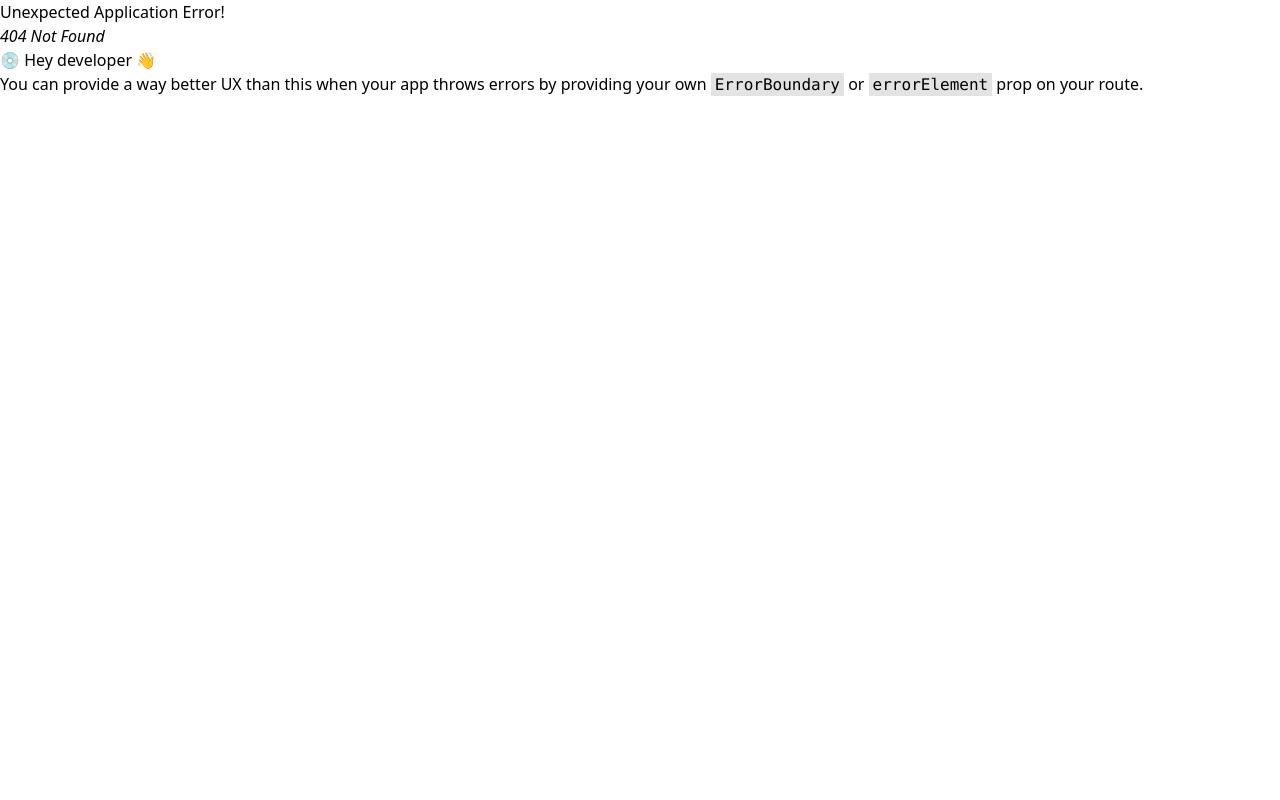
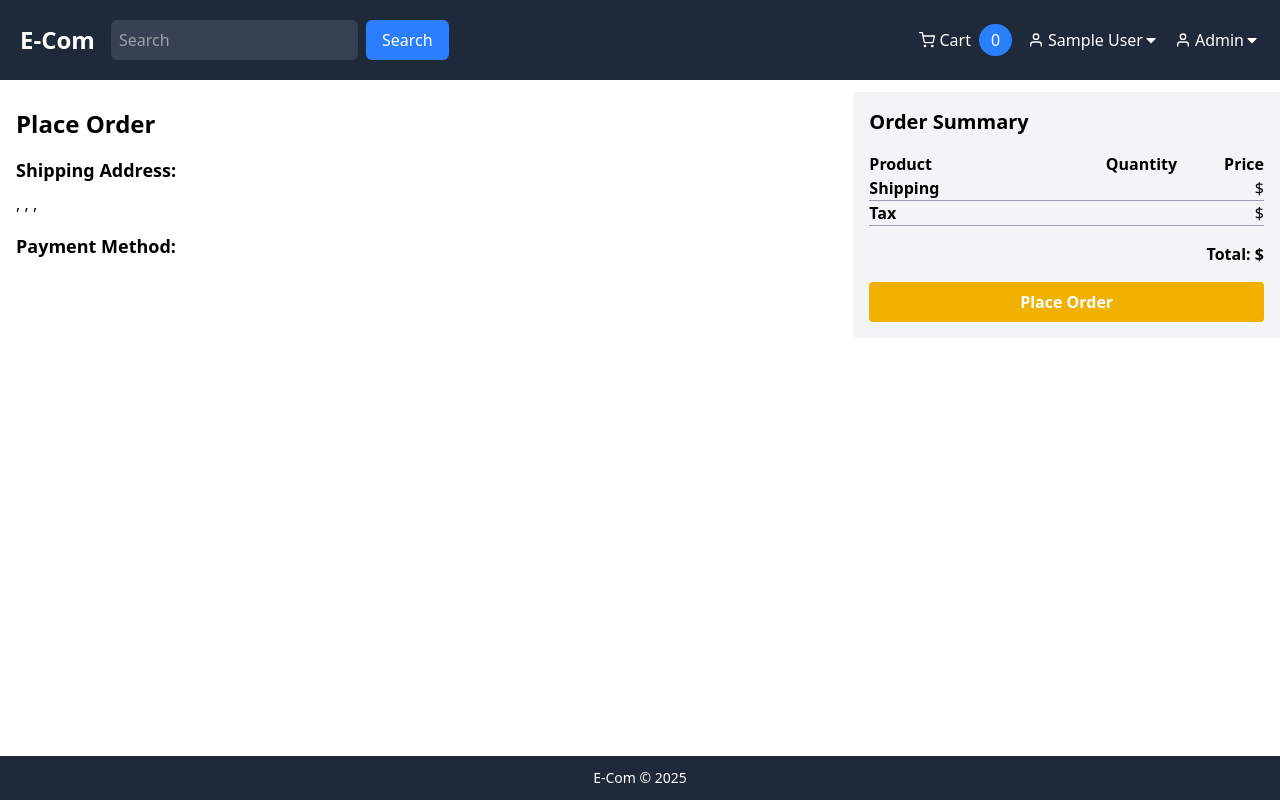
Before and after one commit to PraveenUppar/MERN-E-Com, a React app in the folder frontend/: page /place-order in a window 1280 px wide. Before the commit this address had no page. Built offline with nearby package versions, Linux system fonts and the light colour scheme; sample sign-in values are in the browser's storage; the HTML template or start-up script is replaced by a standard one.

Commit message:
place order page

```diff
--- a/frontend/src/main.jsx
+++ b/frontend/src/main.jsx
@@ -19,6 +19,7 @@ import RegisterPage from "./pages/RegisterPage.jsx";
 import ShippingPage from "./pages/ShippingPage.jsx";
 import PaymentPage from "./pages/PaymentPage.jsx";
 import PrivateRoute from "./components/PrivateRoute.jsx";
+import PlaceOrderPage from "./pages/PlaceOrderPage.jsx";
 import store from "./store.js";
 
 const router = createBrowserRouter(
@@ -30,14 +31,13 @@ const router = createBrowserRouter(
       <Route path="/login" element={<LoginPage />} />
       <Route path="/reset-password/:resetToken" element={<ResetPassword />} />
       <Route path="/register" element={<RegisterPage />} />
-
       <Route path="" element={<PrivateRoute />}>
         <Route path="/shipping" element={<ShippingPage />} />
         <Route path="/payment" element={<PaymentPage />} />
-        {/* <Route path="/place-order" element={<PlaceOrderScreen />} />
-        <Route path="/order/:id" element={<OrderScreen />} />
-        <Route path="/profile" element={<ProfileScreen />} />
-        <Route path="/success-screen" element={<SuccessScreen />} /> */}
+        <Route path="/place-order" element={<PlaceOrderPage />} />
+        {/* <Route path="/order/:id" element={<OrderScreen />} /> */}
+        {/* <Route path="/profile" element={<ProfileScreen />} /> */}
+        {/* <Route path="/success-screen" element={<SuccessScreen />} /> */}
       </Route>
     </Route>
   )
--- /dev/null
+++ b/frontend/src/pages/PlaceOrderPage.jsx
@@ -0,0 +1,107 @@
+import React from "react";
+import { useCreateOrderMutation } from "../slices/orderApiSlice";
+import { useDispatch, useSelector } from "react-redux";
+import { useNavigate } from "react-router-dom";
+import { toast } from "react-toastify";
+import Spinner from "../components/Spinner";
+import { clearCartItems } from "../slices/cartSlice";
+
+export default function PlaceOrderScreen() {
+  const navigate = useNavigate();
+  const dispatch = useDispatch();
+
+  const cart = useSelector((state) => state.cart);
+
+  const {
+    cartItems,
+    shippingAddress: { address, city, postalCode, country },
+    paymentMethod,
+    itemsPrice,
+    shippingPrice,
+    taxPrice,
+    totalPrice,
+  } = cart;
+
+  const [createOrder, { isLoading }] = useCreateOrderMutation();
+
+  const handlePlaceOrder = async () => {
+    try {
+      const res = await createOrder({
+        orderItems: cartItems,
+        shippingAddress: { address, city, postalCode, country },
+        paymentMethod,
+        itemsPrice,
+        shippingPrice,
+        taxPrice,
+        totalPrice,
+      }).unwrap();
+      dispatch(clearCartItems());
+      toast.success("Order Placed!");
+      navigate(`/order/${res._id}`);
+    } catch (err) {
+      toast.error(err?.data?.message || err.error);
+    }
+  };
+
+  return (
+    <div className="flex flex-col md:flex-row justify-center items-start">
+      <div className="md:w-2/3 p-4">
+        <h2 className="text-2xl font-semibold mb-4">Place Order</h2>
+        <div className="mb-4">
+          <h3 className="text-lg font-semibold mb-2">Shipping Address:</h3>
+          <p>
+            {address}, {city}, {postalCode}, {country}
+          </p>
+        </div>
+        <div className="mb-4">
+          <h3 className="text-lg font-semibold mb-2">Payment Method:</h3>
+          <p>{paymentMethod}</p>
+        </div>
+      </div>
+
+      <div className="md:w-1/3 bg-gray-100 p-4">
+        <h3 className="text-xl font-semibold mb-4">Order Summary</h3>
+        <table className="w-full border-collapse">
+          <thead>
+            <tr>
+              <th className="text-left">Product</th>
+              <th className="text-right">Quantity</th>
+              <th className="text-right">Price</th>
+            </tr>
+          </thead>
+          <tbody>
+            {cartItems.map((item) => (
+              <tr key={item._id} className="border-b border-gray-400">
+                <td className="text-left">{item.name}</td>
+                <td className="text-right">{item.qty}</td>
+                <td className="text-right">
+                  ${(item.price * item.qty).toFixed(2)}
+                </td>
+              </tr>
+            ))}
+            <tr className="border-b border-gray-400">
+              <td className="text-left font-semibold">Shipping</td>
+              <td className="text-right"></td>
+              <td className="text-right">${shippingPrice}</td>
+            </tr>
+            <tr className="border-b border-gray-400">
+              <td className="text-left font-semibold">Tax</td>
+              <td className="text-right"></td>
+              <td className="text-right">${taxPrice}</td>
+            </tr>
+          </tbody>
+        </table>
+        <div className="mt-4">
+          <p className="text-right font-semibold">Total: ${totalPrice}</p>
+        </div>
+        <button
+          className="bg-yellow-500 hover:bg-yellow-600 text-white font-semibold py-2 px-4 rounded w-full mt-4"
+          onClick={handlePlaceOrder}
+        >
+          Place Order
+        </button>
+        {isLoading && <Spinner />}
+      </div>
+    </div>
+  );
+}
```
